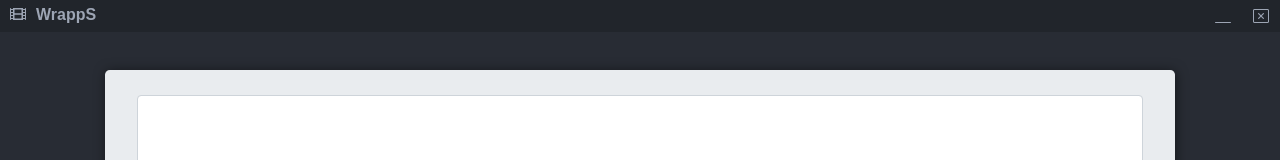
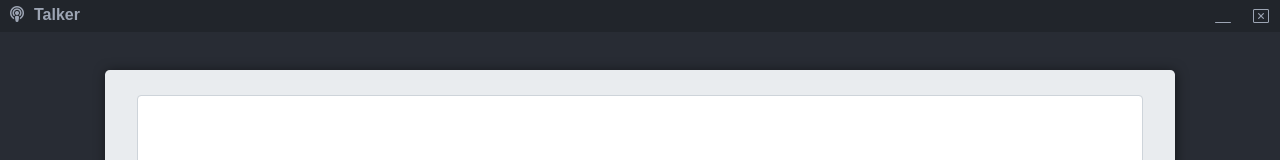
Before and after one commit to GrafSoul/talker, a React (Create React App) app: page / in a window 1280 px wide. Shown: the top 160 px of the page. Built offline with nearby package versions, Linux system fonts and the light colour scheme.

Commit message:
feat: Changed icons.

```diff
--- a/src/App/hoc/Layout/Layout.js
+++ b/src/App/hoc/Layout/Layout.js
@@ -9,7 +9,7 @@ import Aux from '../AuxComponent/AuxComponent';
 
 class Layout extends Component {
     state = {
-        title: 'WrappS',
+        title: 'Talker',
         showSideDrawer: false,
         statusWindow: false,
     };
@@ -38,7 +38,7 @@ class Layout extends Component {
                 <div className={classes.layout}>
                     <div className={classes.topbar}>
                         <div className={classes.title}>
-                            <i className="fas fa-film"></i>
+                            <i className="fas fa-podcast"></i>
                             {this.state.title}
                         </div>
                         <div>
```
